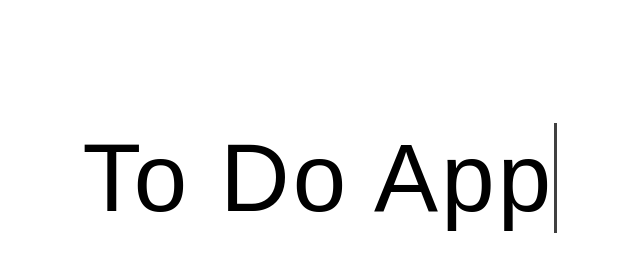
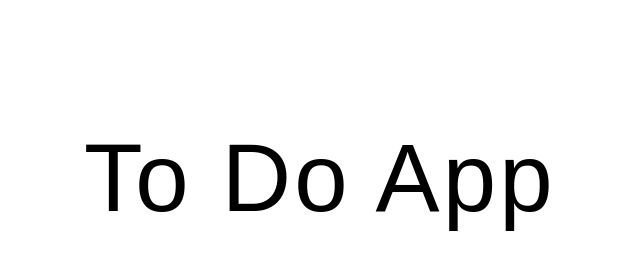
Before and after one commit to michelleenoe/APP, a plain HTML site: page index.html in a window 1280 px wide. Shown: the top 278 px of the page, 320-960 px from the left. Drawn offline with Linux system fonts and the light colour scheme.

Commit message:
removed border right

```diff
--- a/style.css
+++ b/style.css
@@ -95,7 +95,6 @@ body {
 
 /* Animation */
 #title {
-    border-right: solid 3px rgba(0, 0, 0, 0.75);
     white-space: pre;
     overflow: hidden;
     letter-spacing: 0.20rem;
```
